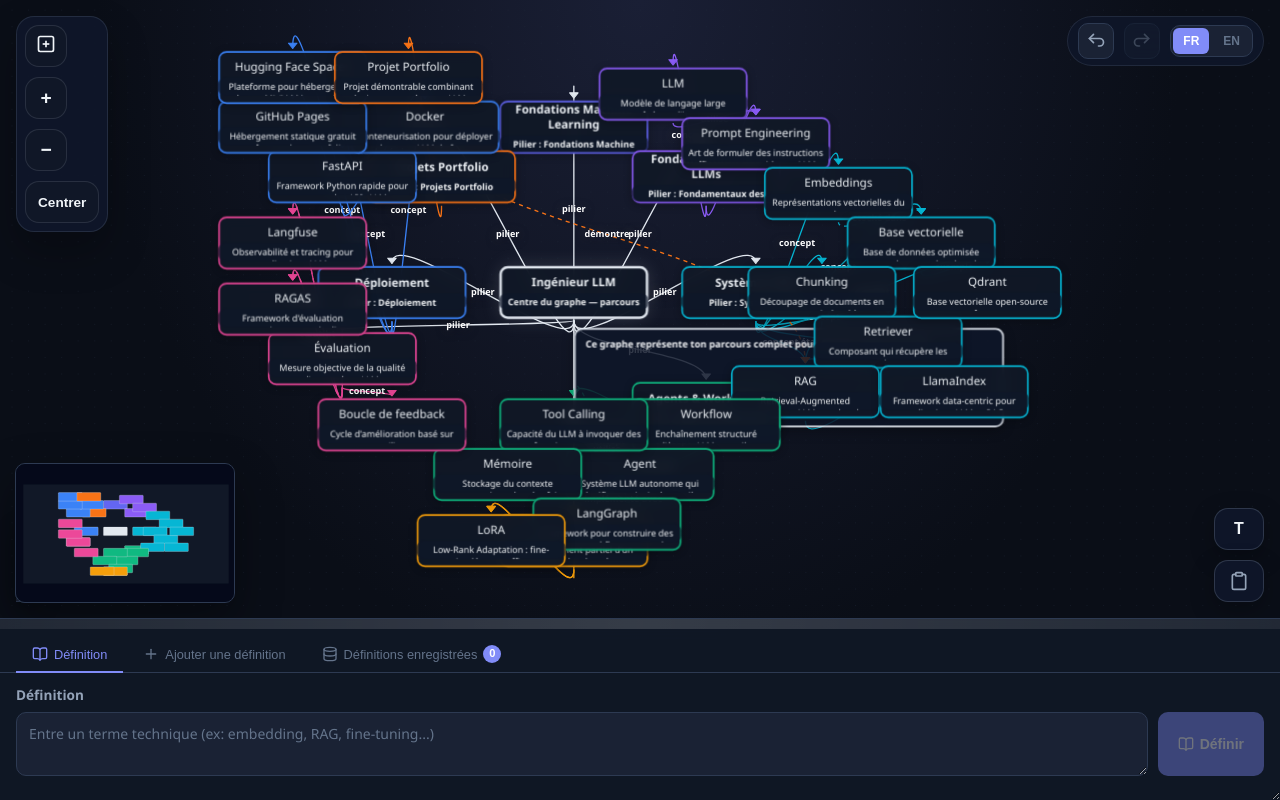
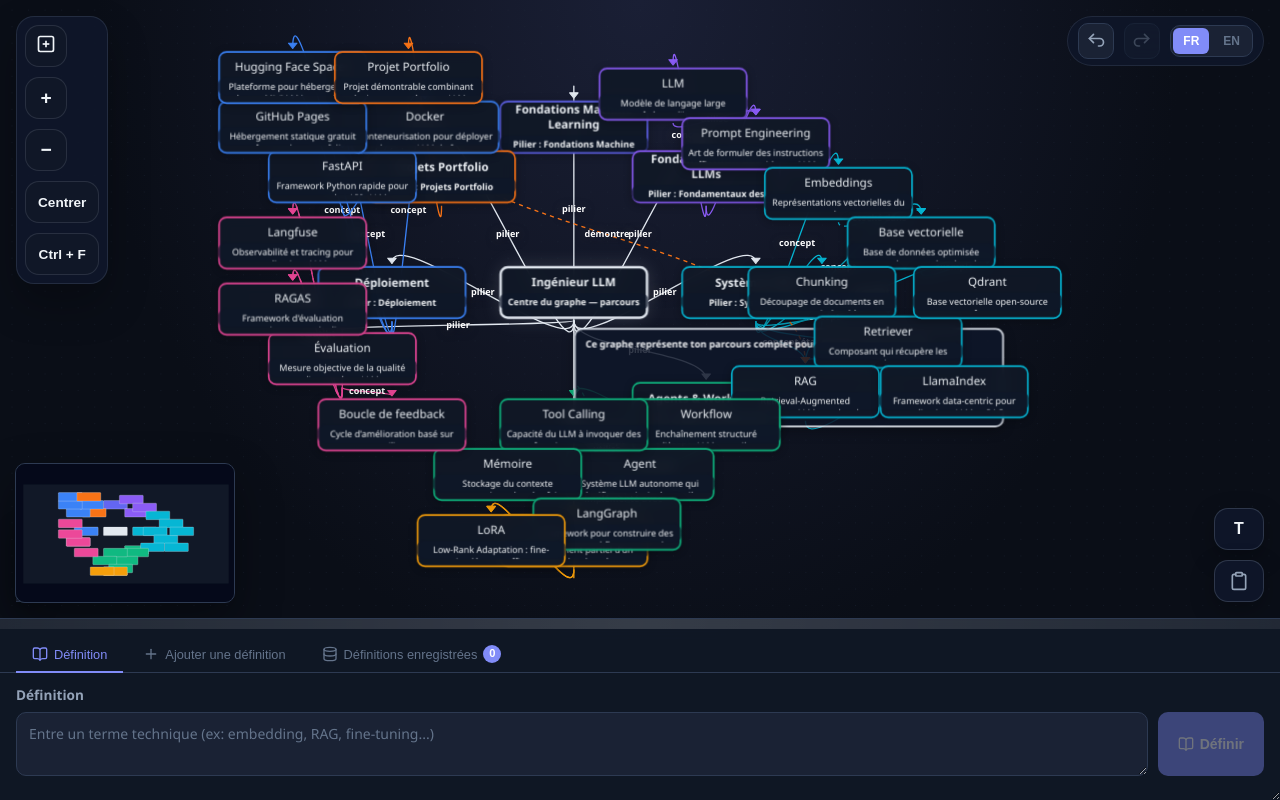
Before and after one commit to nicolbl95/LLM-Engineer-Second-Brain, a React (Vite) app: page / in a window 1280 px wide. Built offline with nearby package versions, Linux system fonts and the light colour scheme.

Commit message:
Mise a jour du projet

```diff
--- a/src/App.tsx
+++ b/src/App.tsx
@@ -137,6 +137,10 @@
     redo();
   }, [redo]);
 
+  const handleOpenSearch = useCallback(() => {
+    setIsSearchOpen(true);
+  }, []);
+
   // Global keyboard shortcut for search.
   useEffect(() => {
     const handleKeyDown = (e: KeyboardEvent) => {
@@ -258,6 +262,7 @@
             onHistoryStateChange={handleCanvasStateChange}
             restoreHistoryState={historyState}
             focusNodeId={focusNodeId}
+            onOpenSearch={handleOpenSearch}
           />
 
           {isSearchOpen && (
--- a/src/components/BrainGraph.tsx
+++ b/src/components/BrainGraph.tsx
@@ -57,6 +57,7 @@
   onHistoryStateChange?: (state: { nodes: any[]; edges: any[] }) => void;
   restoreHistoryState?: { nodes: any[]; edges: any[] } | null;
   focusNodeId?: string | null;
+  onOpenSearch?: () => void;
 }
 
 type LocalizedText = {
@@ -878,6 +879,7 @@
   onHistoryStateChange,
   restoreHistoryState,
   focusNodeId,
+  onOpenSearch,
 }: BrainGraphProps) {
   const { language } = useLanguage();
   const { fitView, zoomIn, zoomOut, screenToFlowPosition, getNode } = useReactFlow();
@@ -1975,6 +1977,18 @@
         >
           {language === "fr" ? "Centrer" : "Fit"}
         </button>
+
+        {onOpenSearch && (
+          <button
+            type="button"
+            onClick={onOpenSearch}
+            className="zoom-button zoom-button--fit"
+            aria-label={language === "fr" ? "Rechercher (Ctrl+F)" : "Search (Ctrl+F)"}
+            title={language === "fr" ? "Rechercher (Ctrl+F)" : "Search (Ctrl+F)"}
+          >
+            Ctrl + F
+          </button>
+        )}
       </div>
 
       {/* Export button with titles only - bottom right, opposite minimap */}
```
